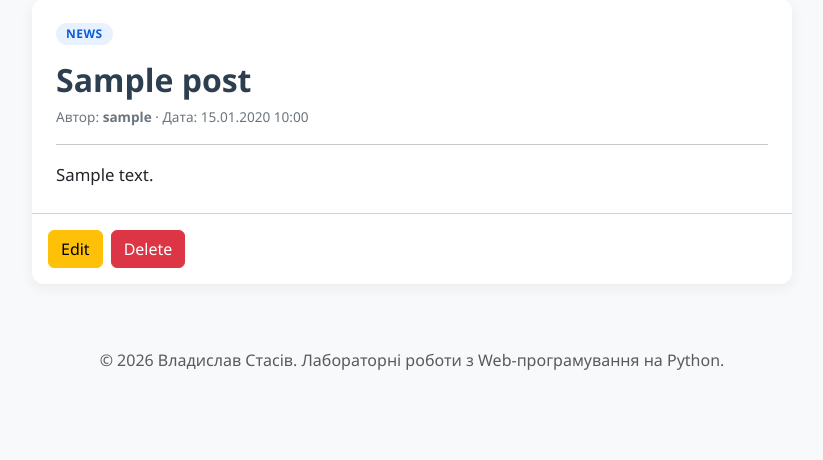
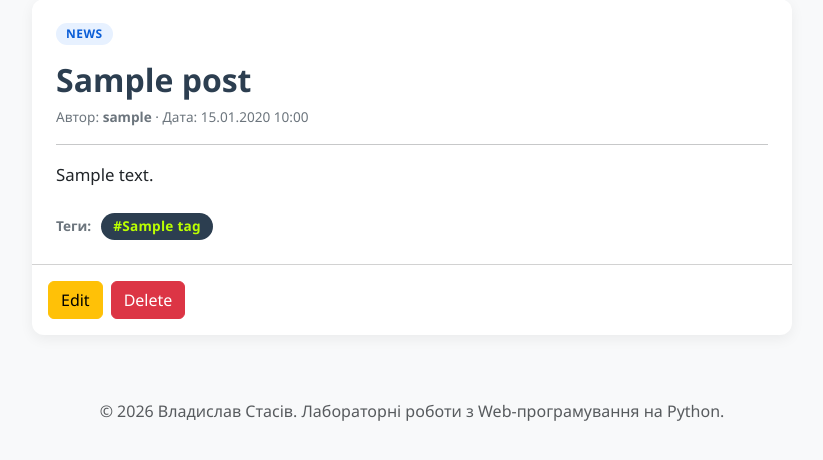
Before and after one commit to stasiv-228/flask-app-lab, a Flask app: page /post/1 in a window 1280 px wide. Shown: the part 121-581 px from the top of the page, without its empty margins (228-1051 px from the left). Run offline with Flask 3, Linux system fonts and the light colour scheme; tables that the repository leaves empty hold one stand-in row (values such as "Sample post"); parts of the project's set-up code (start-up, migrations or seed data) failed here and were passed over.

Commit message:
feat: add tags multi-select to post form and styled tags on post pages

```diff
--- a/app/posts/forms.py
+++ b/app/posts/forms.py
@@ -1,12 +1,13 @@
 from datetime import datetime
 
 from flask_wtf import FlaskForm
-from wtforms import StringField, TextAreaField, BooleanField, SelectField, SubmitField, SelectChoice
+from wtforms import StringField, TextAreaField, BooleanField, SelectField, SelectMultipleField, SubmitField, SelectChoice
 from wtforms.fields import DateTimeLocalField
 from wtforms.validators import DataRequired, Length
 
 from app import db
 from app.users.models import User
+from .models import Tag
 
 CATEGORIES = [
     SelectChoice('news', 'Новини'),
@@ -42,6 +43,7 @@ class PostForm(FlaskForm):
         validators=[DataRequired(message="Оберіть категорію")]
     )
     author_id = SelectField('Автор', coerce=int, validators=[DataRequired(message="Оберіть автора")])
+    tags = SelectMultipleField('Теги', coerce=int)
     submit = SubmitField('Зберегти')
 
     def __init__(self, *args, **kwargs):
@@ -49,3 +51,6 @@ class PostForm(FlaskForm):
         # Список авторів із БД (синтаксис SQLAlchemy 2.0)
         users = db.session.scalars(db.select(User).order_by(User.id)).all()
         self.author_id.choices = [SelectChoice(user.id, user.username) for user in users]
+        # Список тегів із БД
+        tags = db.session.scalars(db.select(Tag).order_by(Tag.name)).all()
+        self.tags.choices = [SelectChoice(tag.id, tag.name) for tag in tags]
--- a/app/posts/static/css/posts.css
+++ b/app/posts/static/css/posts.css
@@ -99,3 +99,40 @@
 .back-link:hover {
     text-decoration: underline;
 }
+
+/* Теги поста */
+.post-tags {
+    display: flex;
+    flex-wrap: wrap;
+    align-items: center;
+    gap: 6px;
+}
+
+.post-tags-label {
+    font-size: 0.85rem;
+    font-weight: 600;
+    color: #6c757d;
+    margin-right: 4px;
+}
+
+.post-tag {
+    display: inline-block;
+    padding: 3px 12px;
+    border-radius: 999px;
+    background-color: #2c3e50;
+    color: #bbff00;
+    font-size: 0.85rem;
+    font-weight: 600;
+    letter-spacing: 0.02em;
+    transition: transform 0.15s ease, background-color 0.15s ease;
+}
+
+.post-tag:hover {
+    background-color: #1a252f;
+    transform: translateY(-1px);
+}
+
+.post-tag-sm {
+    padding: 1px 8px;
+    font-size: 0.72rem;
+}
--- a/app/posts/templates/posts/add_post.html
+++ b/app/posts/templates/posts/add_post.html
@@ -23,6 +23,8 @@
                 {{ render_field(form.publish_date) }}
                 {{ render_field(form.category) }}
                 {{ render_field(form.author_id) }}
+                {{ render_field(form.tags, size=5) }}
+                <div class="form-text mb-3">Утримуйте Ctrl, щоб вибрати кілька тегів.</div>
 
                 {{ form.submit(class="btn btn-add-post") }}
             </form>
--- a/app/posts/templates/posts/detail_post.html
+++ b/app/posts/templates/posts/detail_post.html
@@ -25,6 +25,14 @@
             </p>
             <hr>
             <div class="post-content">{{ post.content }}</div>
+            {% if post.tags %}
+            <div class="post-tags mt-4">
+                <span class="post-tags-label">Теги:</span>
+                {% for tag in post.tags | sort(attribute='name') %}
+                    <span class="post-tag">#{{ tag.name }}</span>
+                {% endfor %}
+            </div>
+            {% endif %}
         </div>
         <div class="card-footer bg-transparent d-flex gap-2 p-3">
             <a href="{{ url_for('.update_post', id=post.id) }}" class="btn btn-warning">Edit</a>
--- a/app/posts/templates/posts/posts.html
+++ b/app/posts/templates/posts/posts.html
@@ -24,6 +24,11 @@
                 <span class="post-category post-category-{{ post.category }} mb-2">{{ post.category }}</span>
                 <h5 class="card-title">{{ post.title }}</h5>
                 <p class="post-meta mb-2">{{ post.posted.strftime('%d.%m.%Y %H:%M') }} · {{ post.user.username if post.user else 'Anonymous' }}</p>
+                {% if post.tags %}
+                <div class="post-tags mb-2">
+                    {% for tag in post.tags | sort(attribute='name') %}<span class="post-tag post-tag-sm">#{{ tag.name }}</span>{% endfor %}
+                </div>
+                {% endif %}
                 <p class="card-text post-excerpt">{{ post.content[:100] }}{% if post.content | length > 100 %}…{% endif %}</p>
                 <div class="mt-auto">
                     <a href="{{ url_for('.detail_post', id=post.id) }}" class="btn btn-outline-dark btn-sm">Переглянути</a>
--- a/app/posts/views.py
+++ b/app/posts/views.py
@@ -4,7 +4,14 @@ from flask_wtf import FlaskForm
 from app import db
 from . import post_bp
 from .forms import PostForm
-from .models import Post
+from .models import Post, Tag
+
+
+def get_selected_tags(tag_ids):
+    """Повертає список об'єктів Tag за вибраними у формі id"""
+    if not tag_ids:
+        return []
+    return list(db.session.scalars(db.select(Tag).where(Tag.id.in_(tag_ids))))
 
 
 @post_bp.route("/")
@@ -35,6 +42,7 @@ def add_post():
             category=form.category.data,
             user_id=form.author_id.data,
         )
+        new_post.tags = get_selected_tags(form.tags.data)
         db.session.add(new_post)
         db.session.commit()
         flash(f"Пост «{new_post.title}» успішно додано!", "success")
@@ -54,6 +62,7 @@ def update_post(id):
         # назви полів у формі та моделі різні, тому заповнюємо їх вручну
         form.publish_date.data = post.posted
         form.author_id.data = post.user_id
+        form.tags.data = [tag.id for tag in post.tags]
 
     if form.validate_on_submit():
         post.title = form.title.data
@@ -62,6 +71,7 @@ def update_post(id):
         post.category = form.category.data
         post.posted = form.publish_date.data
         post.user_id = form.author_id.data
+        post.tags = get_selected_tags(form.tags.data)
         db.session.commit()
         flash(f"Пост «{post.title}» успішно оновлено!", "success")
         return redirect(url_for(".detail_post", id=post.id))
--- a/app/templates/macros/form_macros.html
+++ b/app/templates/macros/form_macros.html
@@ -7,7 +7,7 @@
       </div>
     {% else %}
       {{ field.label(class="form-label fw-semibold") }}
-      {% set css = 'form-select' if field.type == 'SelectField' else 'form-control' %}
+      {% set css = 'form-select' if field.type in ('SelectField', 'SelectMultipleField') else 'form-control' %}
       {% if field.errors %}
         {{ field(class=css ~ " is-invalid", **kwargs) | safe }}
         {% for error in field.errors %}
```
Also changed, not shown: tests/test_posts.py (+51 -1 lines).
